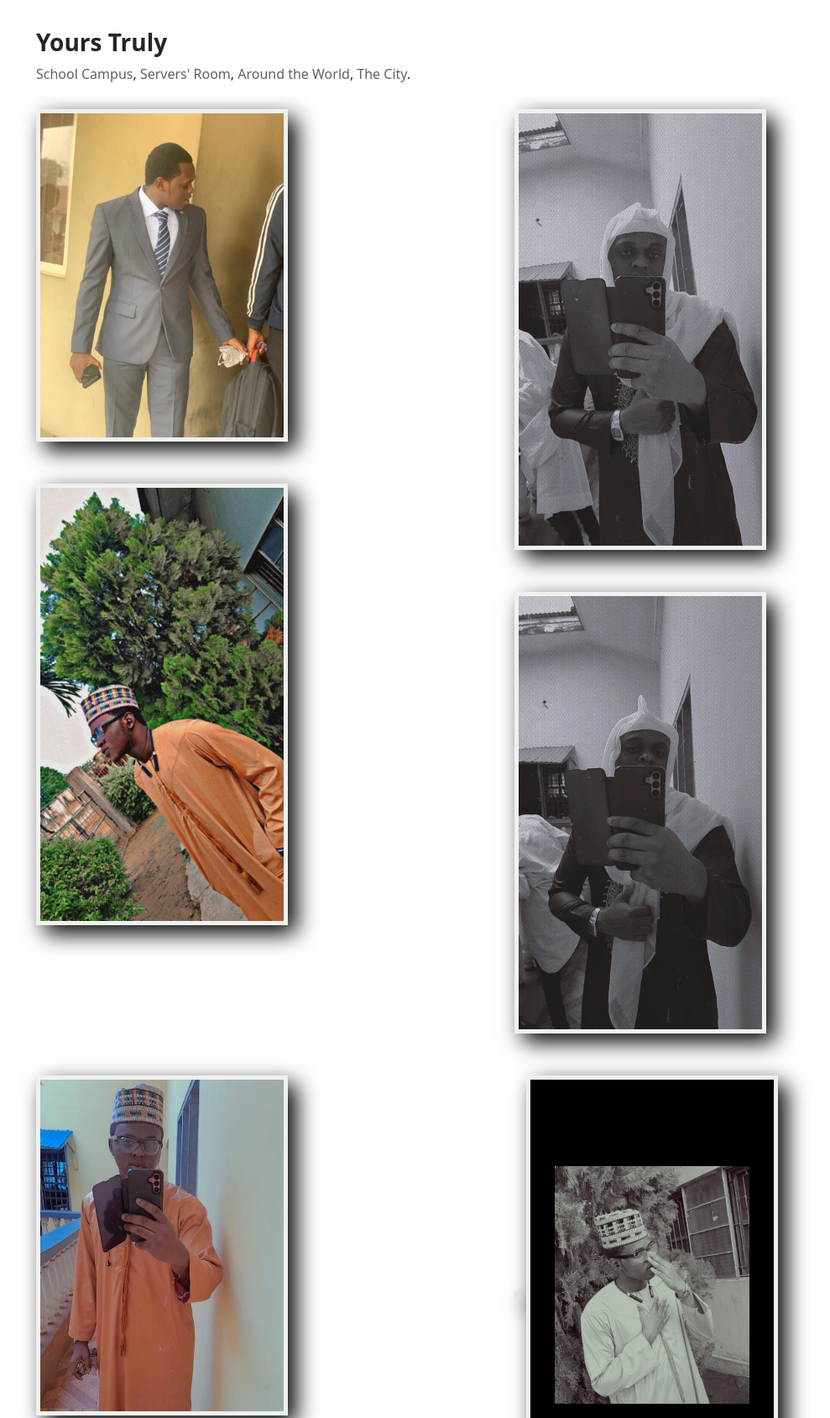
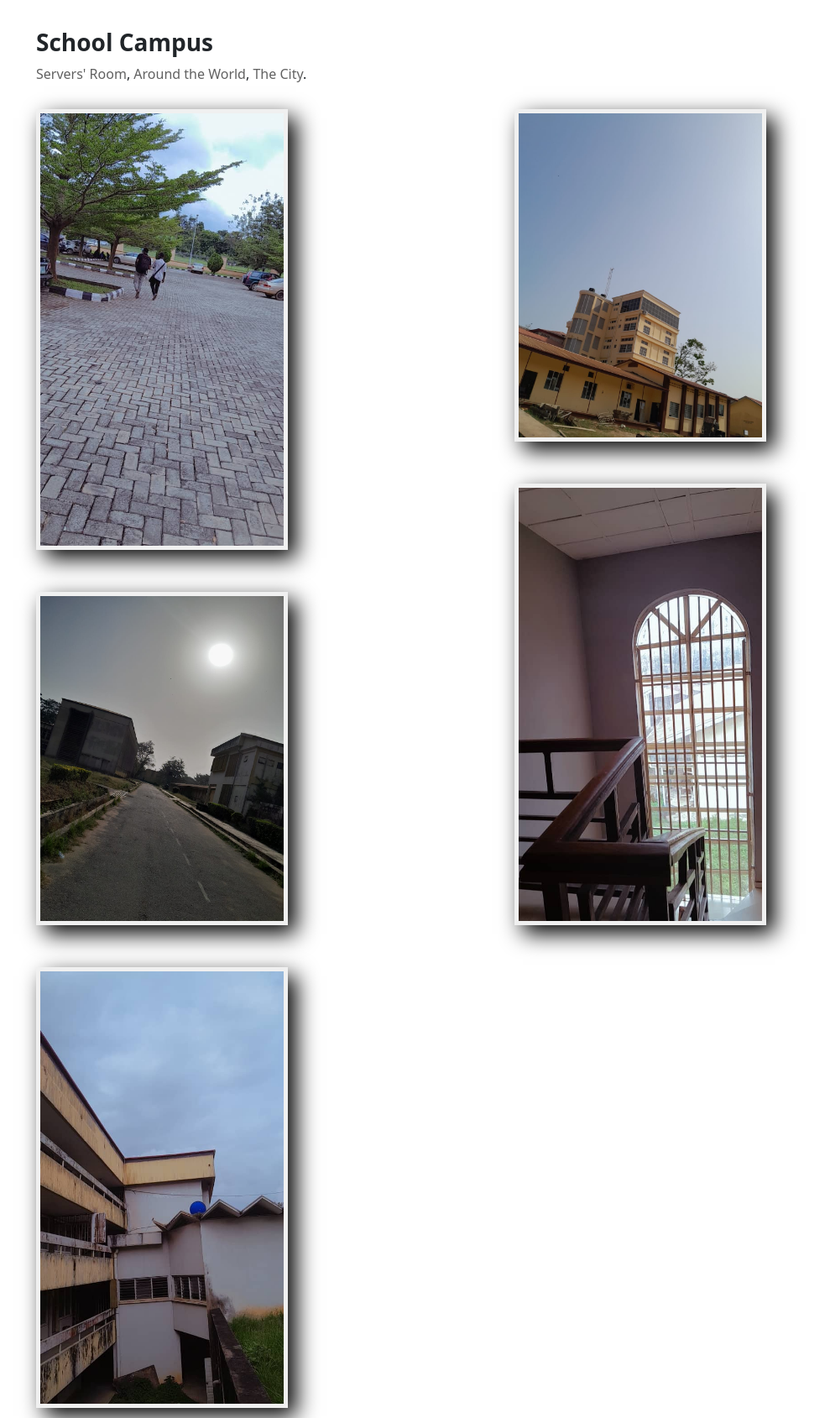
Before and after one commit to EnnTek345/EnnTekSpace, a plain HTML site: page photos.html in a window 1280 px wide. Shown: the part 100-1789 px from the top of the page at 84% size, without its empty margins (39-1028 px from the left). Drawn offline with nearby package versions, Linux system fonts and the light colour scheme.

Commit message:
removed everything about yours truly

```diff
--- a/photos.html
+++ b/photos.html
@@ -40,39 +40,8 @@
 
     <div class="container">
         <div class="row">
-            <h3 class="fw-bold" id="owner">Yours Truly</h3>
-            <span class="yours" id="navig">
-                <a href="#school">School Campus</a>,
-                <a href="#server">Servers' Room</a>,
-                <a href="#world">Around the World</a>,
-                <a href="#city">The City</a>.
-            </span>
-
-            <div class="col-sm-6">
-                <img src="Album/myself 1.jpg" class="mee" alt="">
-                <img src="Album/myself 2.jpg" class="mee" alt="">
-            </div>
-            <div class="col-sm-6">
-                <img src="Album/myself 3.jpg" class="mee" alt="">
-                <img src="Album/myself 4.jpg" alt="" class="mee">
-            </div>
-            <div class="col-sm-6">
-                <img src="Album/myself 5.jpg" class="mee" alt="">
-                <img src="Album/myself 6.jpg" class="mee" alt="">
-            </div>
-            <div class="col-sm-6">
-                <img src="Album/myself 7.jpg" class="mee" alt="">
-                <img src="Album/myself 8.jpg" class="mee" alt="">
-            </div>
-        </div>
-    </div>
-
-
-    <div class="container">
-        <div class="row">
             <h3 class="fw-bold" id="school">School Campus</h3>
             <span class="yours" id="navig">
-                <a href="#owner">Yours Truly</a>,
                 <a href="#server">Servers' Room</a>,
                 <a href="#world">Around the World</a>,
                 <a href="#city">The City</a>.
@@ -99,7 +68,6 @@
             <h3 class="fw-bold" id="server">Servers' Room</h3>
             <span class="yours" id="navig">
                 <a href="#school">School Campus</a>,
-                <a href="#owner">Yours Truly</a>,
                 <a href="#world">Around the World</a>,
                 <a href="#city">The City</a>.
             </span>
@@ -154,7 +122,6 @@
             <h3 class="fw-bold" id="world">Around the World</h3>
             <span class="yours">
                 <a href="#school">School Campus</a>,
-                <a href="#server">Servers' Room</a>,
                 <a href="#owner">Yours Truly</a>,
                 <a href="#city">The City</a>.
             </span>
@@ -245,8 +212,7 @@
             <span class="yours" id="navig">
                 <a href="#school">School Campus</a>,
                 <a href="#server">Servers' Room</a>,
-                <a href="#world">Around the World</a>,
-                <a href="#owner">Yours Truly</a>.
+                <a href="#world">Around the World</a>.
             </span>
 
             <div class="col-sm-6">
```
Also changed, not shown: about.html (+3 -3 lines), index.html (+0 -5 lines), Album/myself 1.jpg (deleted), Album/myself 3.jpg (deleted), Album/myself 4.jpg (deleted), Album/myself 5.jpg (deleted), Album/myself 8.jpg (deleted), 2 other files.
